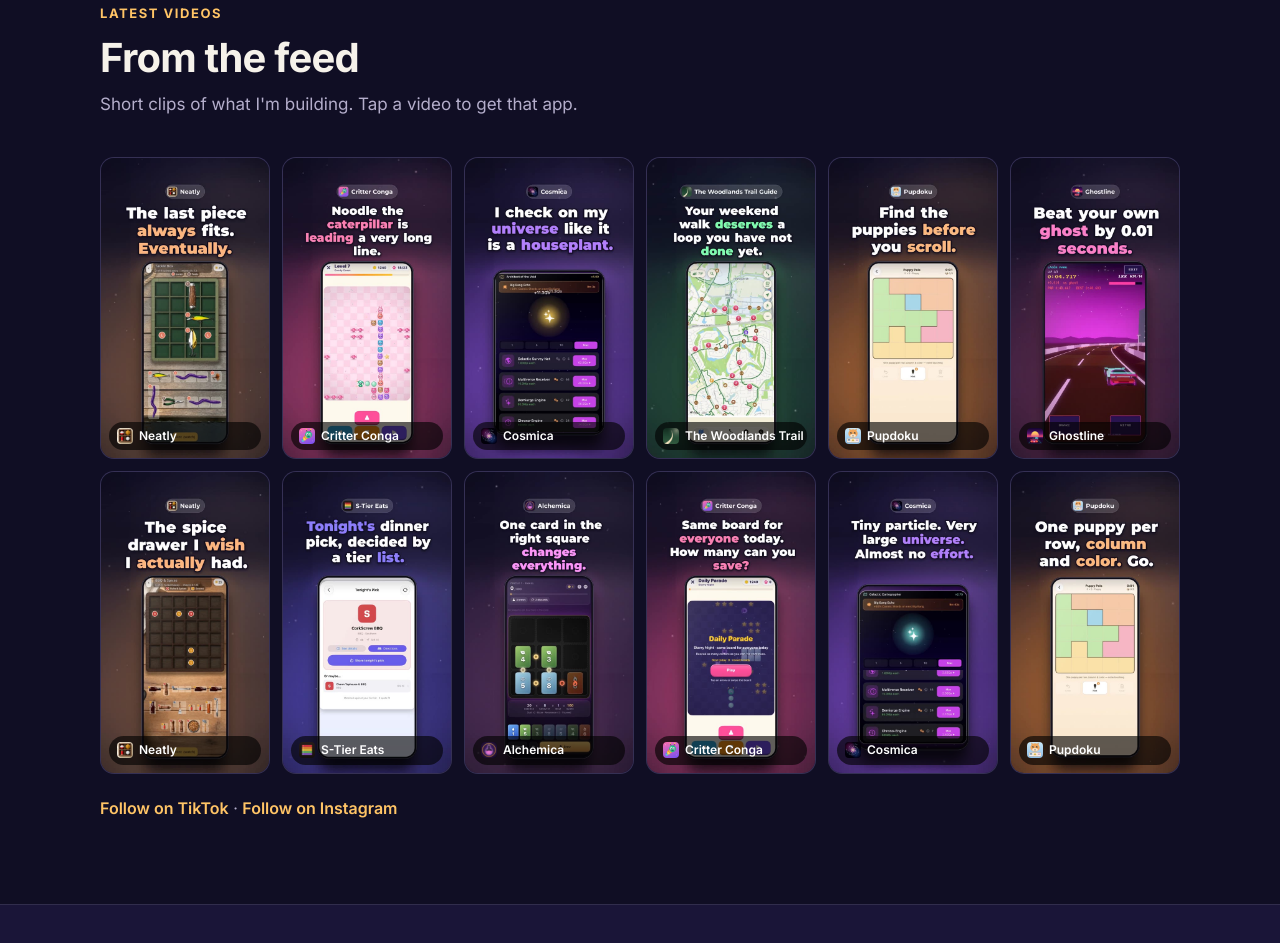
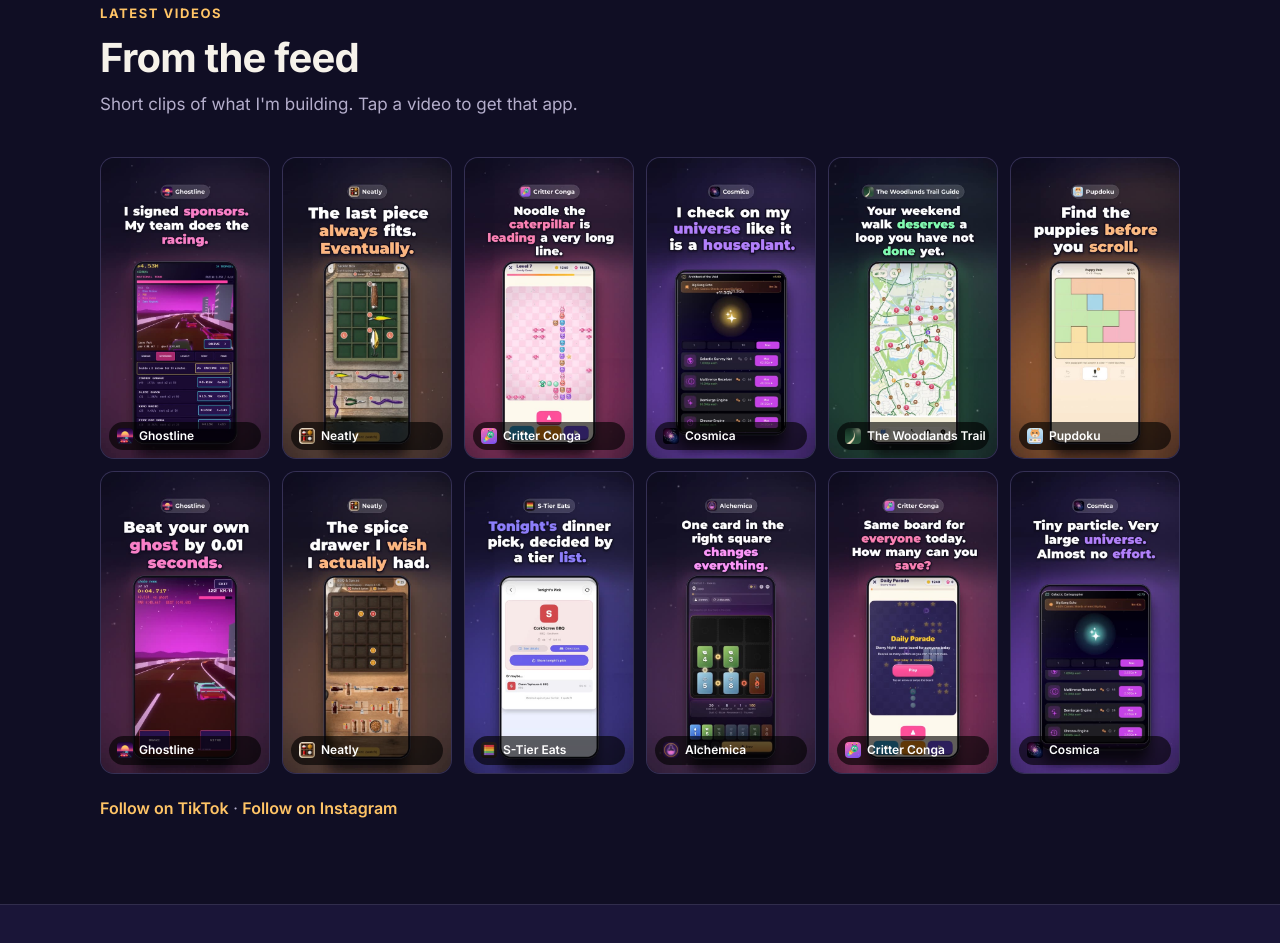
Before and after one commit to Compo-CF/afterhoursdevstudio, a plain HTML site: page index.html in a window 1280 px wide. Shown: the part 2405-3348 px from the top of the page. Drawn offline with Linux system fonts and the light colour scheme.

Commit message:
Update feed

```diff
--- a/index.html
+++ b/index.html
@@ -369,6 +369,10 @@
           <p class="lede">Short clips of what I'm building. Tap a video to get that app.</p>
         </div>
         <div class="grid">
+          <a class="tile" href="https://apps.apple.com/us/app/id6830660705?ct=afterhours_feed">
+            <img src="feed/2026-11-23-1900-afterhoursdevstudio-ghostline.jpg" alt="I signed sponsors. My team does the racing." loading="lazy">
+            <span class="tag"><img src="icons/ghostline.png" alt="">Ghostline</span>
+          </a>
           <a class="tile" href="https://apps.apple.com/us/app/id6832097718?ct=afterhours_feed">
             <img src="feed/2026-11-23-1130-afterhoursdevstudio-neatly.jpg" alt="The last piece always fits. Eventually." loading="lazy">
             <span class="tag"><img src="icons/neatly.png" alt="">Neatly</span>
@@ -413,10 +417,6 @@
             <img src="feed/2026-11-18-1130-afterhoursdevstudio-cosmica.jpg" alt="Tiny particle. Very large universe. Almost no effort." loading="lazy">
             <span class="tag"><img src="icons/cosmica.png" alt="">Cosmica</span>
           </a>
-          <a class="tile" href="https://apps.apple.com/us/app/id6797896315?ct=afterhours_feed">
-            <img src="feed/2026-11-17-1900-afterhoursdevstudio-pupdoku.jpg" alt="One puppy per row, column and color. Go." loading="lazy">
-            <span class="tag"><img src="icons/pupdoku.png" alt="">Pupdoku</span>
-          </a>
         </div>
         <p class="more"><a href="https://www.tiktok.com/@afterhoursdevstudio">Follow on TikTok</a> &middot; <a href="https://www.instagram.com/afterhoursdevstudio/">Follow on Instagram</a></p>
       </div>
```
Also changed, not shown: feed/2026-11-23-1900-afterhoursdevstudio-ghostline.jpg (added).
